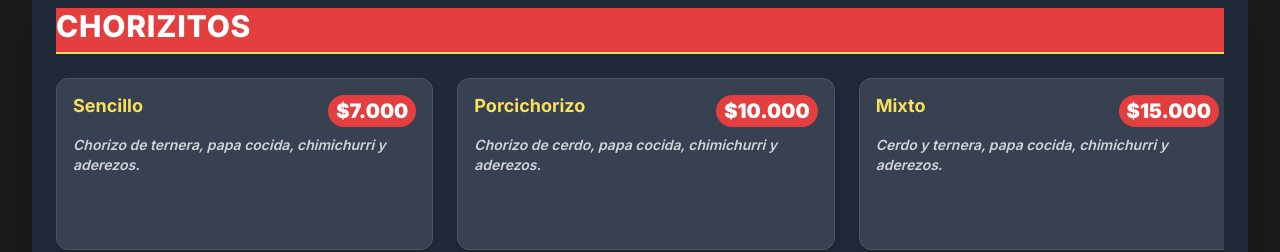
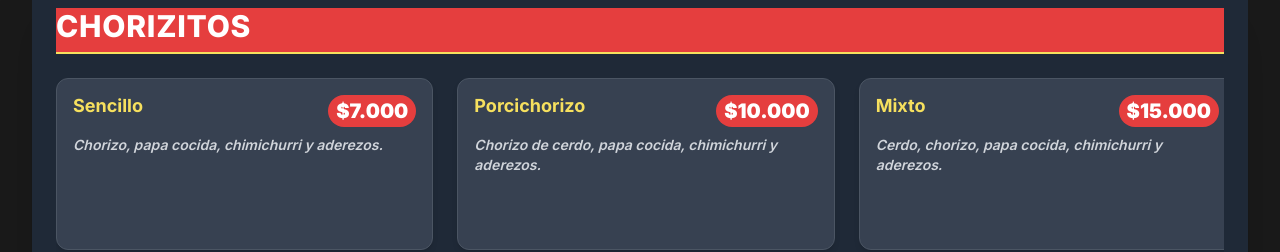
Before and after one commit to WebDeployHub/comidas-r-pidas-foodies, a plain HTML site: page index.html in a window 1280 px wide. Shown: the part 3040-3292 px from the top of the page. Drawn offline with nearby package versions, Linux system fonts and the light colour scheme.

Commit message:
se modifica

```diff
--- a/index.html
+++ b/index.html
@@ -241,8 +241,8 @@
 
     // ⭐ CHORIZITOS
     { category: "Chorizitos", name: "Porcichorizo", basePrice: 10 * priceMultiplier, gratinadoPrice: null, description: "Chorizo de cerdo, papa cocida, chimichurri y aderezos." },
-    { category: "Chorizitos", name: "Sencillo", basePrice: 7 * priceMultiplier, gratinadoPrice: null, description: "Chorizo de ternera, papa cocida, chimichurri y aderezos." },
-    { category: "Chorizitos", name: "Mixto", basePrice: 15 * priceMultiplier, gratinadoPrice: null, description: "Cerdo y ternera, papa cocida, chimichurri y aderezos." }
+    { category: "Chorizitos", name: "Sencillo", basePrice: 7 * priceMultiplier, gratinadoPrice: null, description: "Chorizo, papa cocida, chimichurri y aderezos." },
+    { category: "Chorizitos", name: "Mixto", basePrice: 15 * priceMultiplier, gratinadoPrice: null, description: "Cerdo, chorizo, papa cocida, chimichurri y aderezos." }
 ];
 
         // --- 2. Función para Agrupar y Ordenar el Menú ---
```
